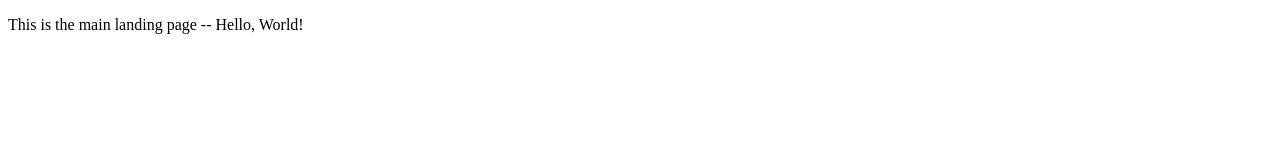
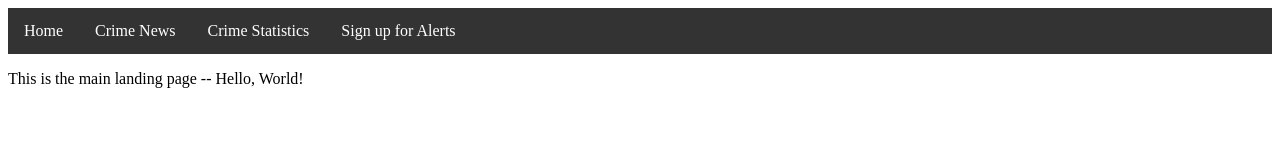
Before and after one commit to hespinozasarmiento/ChicagoCrimeAnalysisWebsite, a website: page index.html in a window 1280 px wide. Drawn offline with Linux system fonts and the light colour scheme.

Commit message:
Added a basic navigation bar and appropriate CSS styling. Routes need to be created so that when each individual tab in the nav bar gets clicked, the appropriate page gets served.

```diff
--- /dev/null
+++ b/css/styles.css
@@ -0,0 +1,27 @@
+ul {
+  list-style-type: none;
+  margin: 0;
+  padding: 0;
+  overflow: hidden;
+  background-color: #333;
+}
+
+li {
+  float: left;
+}
+
+li a {
+  display: block;
+  color: white;
+  text-align: center;
+  padding: 14px 16px;
+  text-decoration: none;
+}
+
+li a:hover:not(.active) {
+  background-color: #111;
+}
+
+.active {
+  background-color: #4CAF50;
+}
--- a/index.html
+++ b/index.html
@@ -1,7 +1,23 @@
 <!DOCTYPE html>
 
 <html>
-  <body>
-    <p>This is the main landing page -- Hello, World!</p>
-  </body>
+
+<head>
+  <link rel="stylesheet" type="text/css" href="css/styles.css">
+</head>
+
+<body>
+  <section class="active" id="navigationBarSection">
+    <ul>
+      <li><a href="index.html">Home</a></li>
+      <li><a href="html/crimeNews.html">Crime News</a></li>
+      <li><a href="html/charts.html">Crime Statistics</a></li>
+      <li><a href="html/smsNotifications.html">Sign up for Alerts</a></li>
+    </ul>
+  </section>
+
+  <p>This is the main landing page -- Hello, World!</p>
+
+</body>
+
 </html>
--- a/server.js
+++ b/server.js
@@ -17,6 +17,9 @@ const app = express();
 
 //Allow the use of javascript static files in project directory (located in /js).
 app.use('/js', express.static(__dirname + '/js'));
+
+//Allow the use of CSS static files in project directory (located in /css).
+app.use('/css', express.static(__dirname + '/css'));
 
 app.use('/node_modules', express.static(__dirname + '/node_modules'));
 
```
Also changed, not shown: html/crimeNews.html (added).
